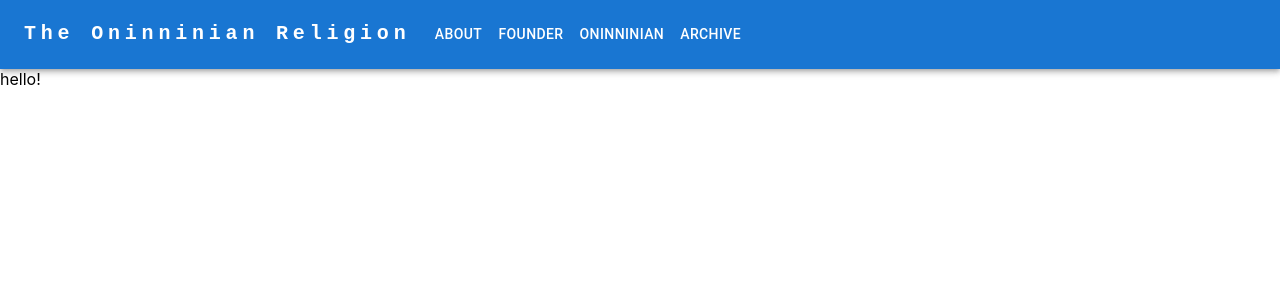
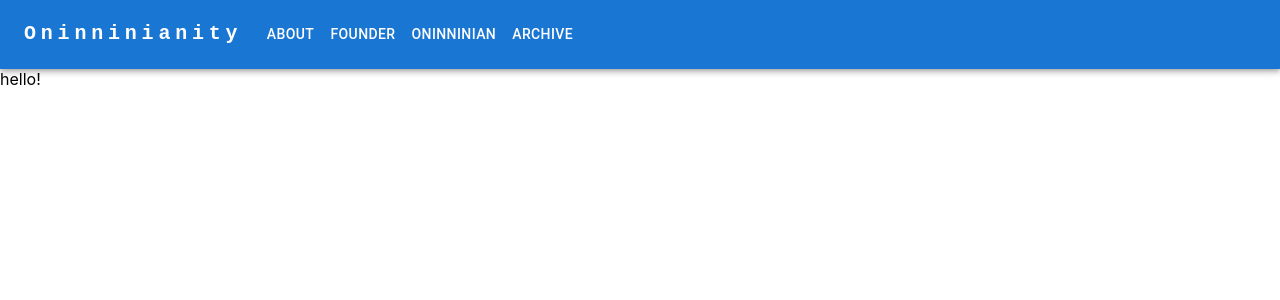
Before and after one commit to Rev-Schnabel/oninninkyo, a React (Create React App) app: page / in a window 1280 px wide. Shown: the top 300 px of the page. Built offline with nearby package versions, Linux system fonts and the light colour scheme.

Commit message:
Improve title.

```diff
--- a/src/common/navigation.tsx
+++ b/src/common/navigation.tsx
@@ -53,7 +53,7 @@ export const Navigation: React.FC = () => {
               textDecoration: 'none',
             }}
           >
-            The Oninninian Religion
+            Oninninianity
           </Typography>
 
           <Box sx={{ flexGrow: 1, display: { xs: 'flex', md: 'none' } }}>
@@ -114,7 +114,7 @@ export const Navigation: React.FC = () => {
               textDecoration: 'none',
             }}
           >
-            Oninninian
+            Oninninianity
           </Typography>
           <Box sx={{ flexGrow: 1, display: { xs: 'none', md: 'flex' } }}>
             {pages.map((page) => (
```
